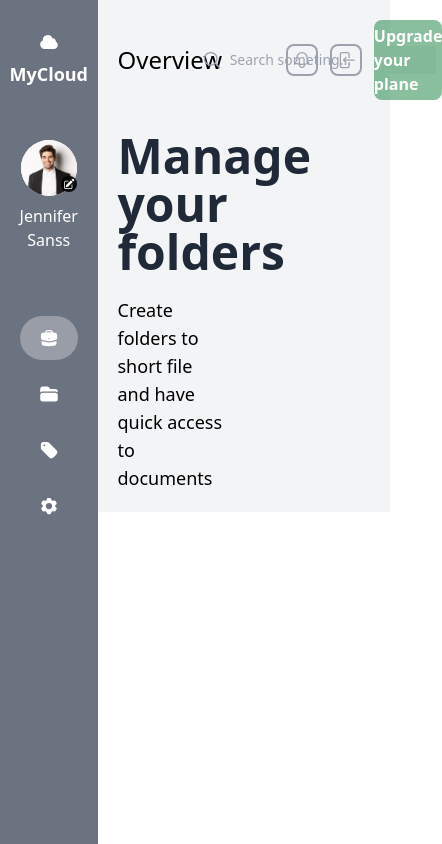
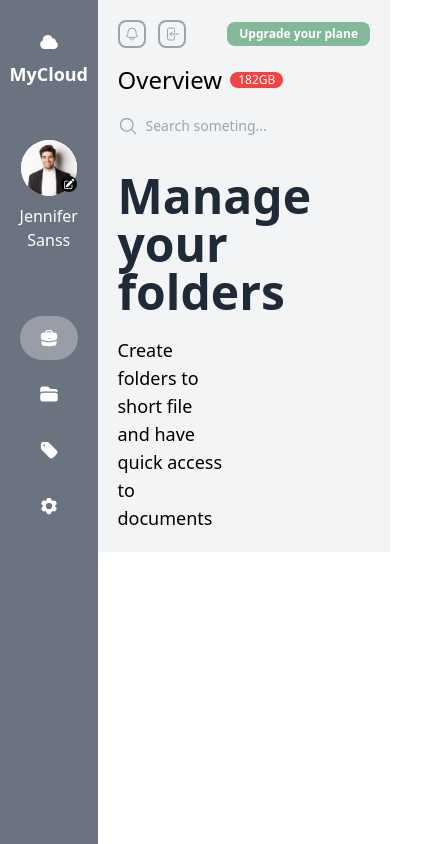
Before and after one commit to rizkymakruf/responsive-dashboard, a Next.js app: page / in a window 390 px wide. Shown: the whole page, 442 px wide, since content can reach past the window. Built offline with nearby package versions, Linux system fonts and the light colour scheme.

Commit message:
topbar responsive

```diff
--- a/components/topbar.js
+++ b/components/topbar.js
@@ -1,13 +1,52 @@
 const TopBar = () => {
   return (
-    <div className="w-full pb-8 flex justify-around">
-      <div className="w-2/6 flex items-center gap-2">
+    <div className="w-full pb-8 flex flex-col md:flex-row md:justify-around">
+      <div className="w-full md:w-2/6 md:hidden flex gap-3 items-center justify-between">
+        <div className="flex gap-3">
+          <div className="py-1 px-1 rounded-lg bordered border-2 flex justify-center items-center border-gray-400">
+            <svg
+              xmlns="http://www.w3.org/2000/svg"
+              fill="none"
+              viewBox="0 0 24 24"
+              strokeWidth="1.5"
+              stroke="currentColor"
+              className="w-4 h-4 text-gray-400"
+            >
+              <path
+                strokeLinecap="round"
+                strokeLinejoin="round"
+                d="M14.857 17.082a23.848 23.848 0 005.454-1.31A8.967 8.967 0 0118 9.75v-.7V9A6 6 0 006 9v.75a8.967 8.967 0 01-2.312 6.022c1.733.64 3.56 1.085 5.455 1.31m5.714 0a24.255 24.255 0 01-5.714 0m5.714 0a3 3 0 11-5.714 0"
+              />
+            </svg>
+          </div>
+          <div className="py-1 px-1 rounded-lg bordered border-2 flex justify-center items-center border-gray-400">
+            <svg
+              xmlns="http://www.w3.org/2000/svg"
+              fill="none"
+              viewBox="0 0 24 24"
+              strokeWidth="1.5"
+              stroke="currentColor"
+              className="w-4 h-4 text-gray-400"
+            >
+              <path
+                strokeLinecap="round"
+                strokeLinejoin="round"
+                d="M15.75 9V5.25A2.25 2.25 0 0013.5 3h-6a2.25 2.25 0 00-2.25 2.25v13.5A2.25 2.25 0 007.5 21h6a2.25 2.25 0 002.25-2.25V15M12 9l-3 3m0 0l3 3m-3-3h12.75"
+              />
+            </svg>
+          </div>
+        </div>
+        <div className="px-3 py-1 text-white text-xs bg-green-700/50 flex justify-center font-semibold rounded-lg">
+          Upgrade your plane
+        </div>
+      </div>
+      <div className="w-full md:w-2/6 flex items-center py-4 md:py-0 gap-2">
         <p className="text-2xl">Overview</p>
         <div className="bg-red-500 text-white rounded-full text-xs flex justify-center items-center px-2">
           182GB
         </div>
       </div>
-      <div className="w-2/6 gap-1 pr-2 flex items-center">
+      <div className="w-full md:w-2/6 gap-1 pr-2 flex items-center">
         <div>
           <svg
             xmlns="http://www.w3.org/2000/svg"
@@ -27,8 +66,8 @@ const TopBar = () => {
           placeholder="Search someting..."
         ></input>
       </div>
-      <div className="w-2/6 flex gap-3 items-center">
-        <div className="py-1 px-1 rounded-lg bordered border-2 flex justify-center items-center border-gray-400">
+      <div className="w-full md:w-2/6 md:flex gap-3 items-center hidden">
+        <div className="py-1 px-1 rounded-lg bordered border-2 flex justify-center items-center border-gray-400 cursor-pointer">
           <svg
             xmlns="http://www.w3.org/2000/svg"
             fill="none"
@@ -44,7 +83,7 @@ const TopBar = () => {
             />
           </svg>
         </div>
-        <div className="py-1 px-1 rounded-lg bordered border-2 flex justify-center items-center border-gray-400">
+        <div className="py-1 px-1 rounded-lg bordered border-2 flex justify-center items-center border-gray-400 cursor-pointer">
           <svg
             xmlns="http://www.w3.org/2000/svg"
             fill="none"
@@ -60,7 +99,7 @@ const TopBar = () => {
             />
           </svg>
         </div>
-        <div className="w-full py-1 text-white bg-green-700/50 flex justify-center font-semibold rounded-lg">
+        <div className="w-full px-2 py-1 text-white bg-green-700/50 flex justify-center font-semibold rounded-lg cursor-pointer">
           Upgrade your plane
         </div>
       </div>
```
